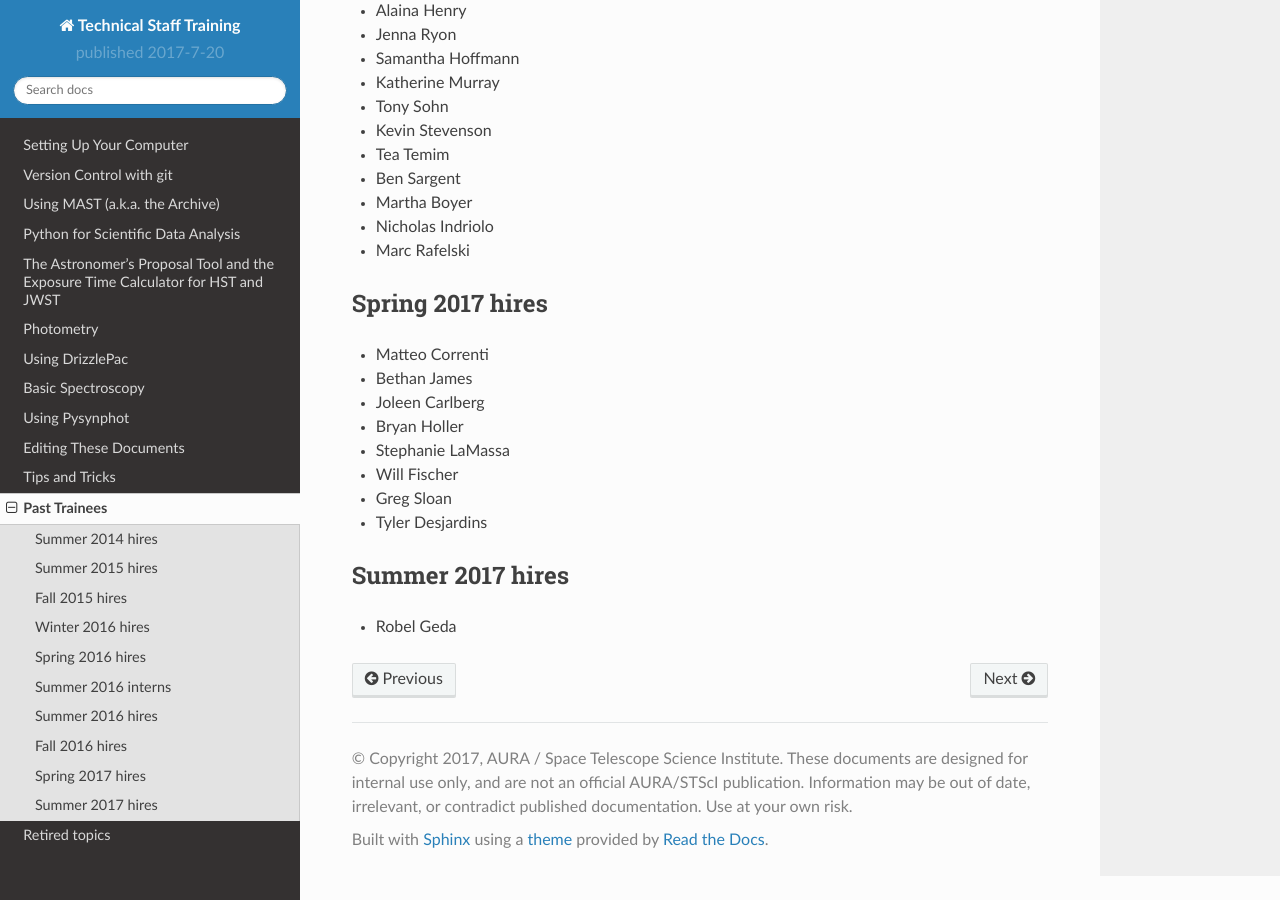
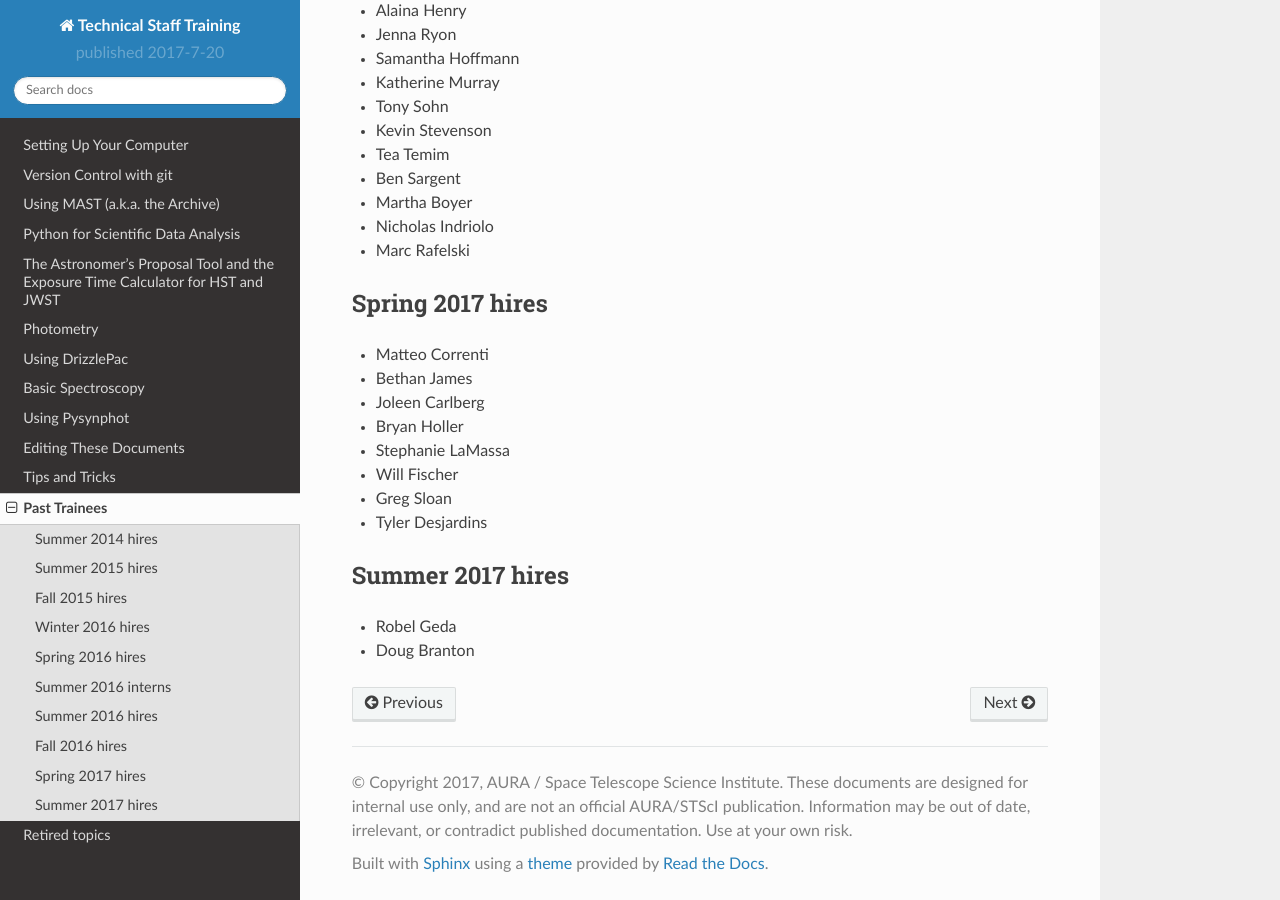
Before and after one commit to staceybright/training-library, a Sphinx documentation site: the page built from source/trainees.txt, in a window 1280 px wide and 900 px high, scrolled down 1521 px. Built offline with Sphinx 7.4.7 and the Read the Docs theme 2.0.0, drawn with Linux system fonts in a browser that asks for light colours.

Commit message:
Added my name to trainees.txt

```diff
--- a/source/trainees.txt
+++ b/source/trainees.txt
@@ -92,3 +92,4 @@ Summer 2017 hires
 =================
 
 * Robel Geda
+* Doug Branton
```
